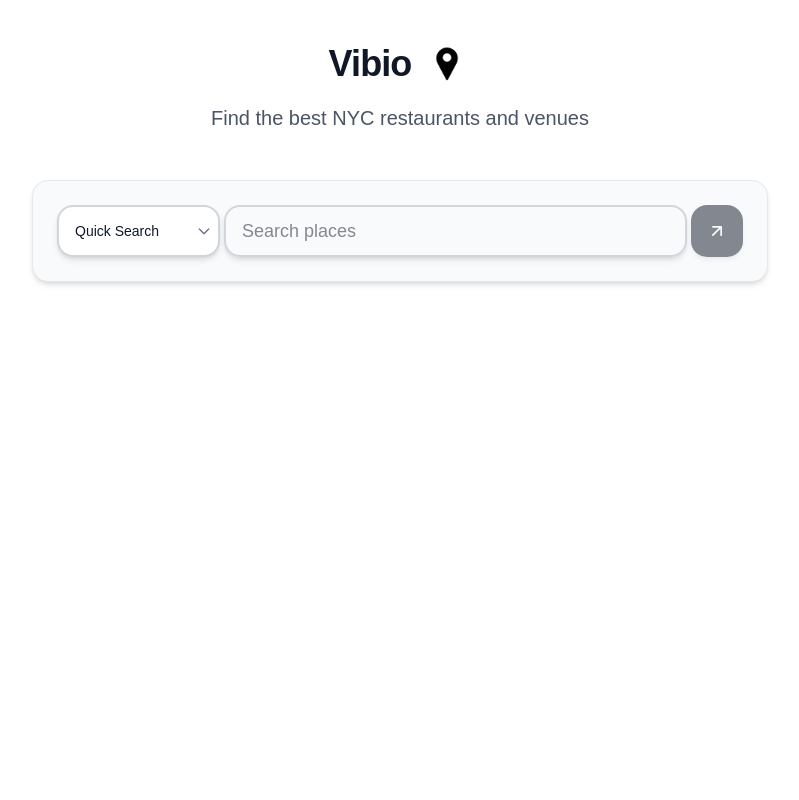
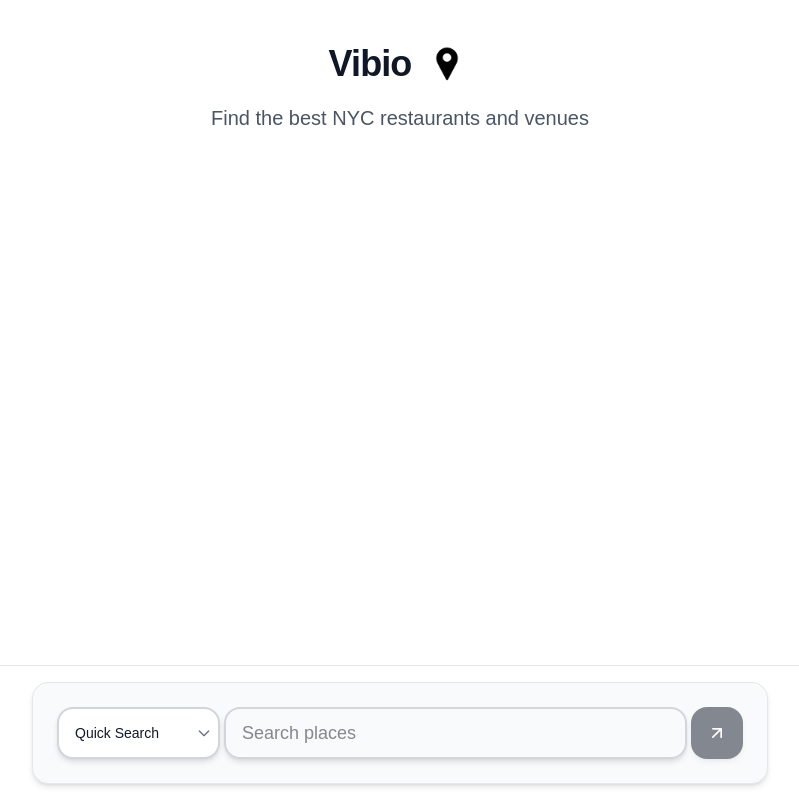
Before and after one commit to tom4sg/nyu-corner-datathon-2025, a Next.js app in the folder frontend/: page / in a window 1280 px wide. Shown: the whole page, without its empty margins (240-1039 px from the left). Built offline with nearby package versions, Linux system fonts and the light colour scheme.

Commit message:
change layout

```diff
--- a/frontend/src/app/page.tsx
+++ b/frontend/src/app/page.tsx
@@ -1,3 +1,138 @@
+// 'use client';
+
+// import { useState } from 'react';
+// import SearchBox from '@/components/SearchBox';
+// import ResultsList from '@/components/ResultsList';
+// import LLMResponseBox from '@/components/LLMResponseBox';
+// import { Place } from '@/types/place';
+
+// export default function Home() {
+//   const [places, setPlaces] = useState<Place[]>([]);
+//   const [llmResponse, setLlmResponse] = useState<string>('');
+//   const [loading, setLoading] = useState(false);
+//   const [error, setError] = useState<string | null>(null);
+//   const [query, setQuery] = useState('');
+
+//   const handleSearch = async (searchQuery: string, mode: string = 'quick') => {
+//     setLoading(true);
+//     setError(null);
+//     setQuery(searchQuery);
+
+//     try {
+//       // API URL must be set in production
+//       const apiUrl = process.env.NEXT_PUBLIC_API_URL;
+//       if (!apiUrl) {
+//         throw new Error('API URL not configured. Please set NEXT_PUBLIC_API_URL environment variable.');
+//       }
+
+//       const response = await fetch(`${apiUrl}/search`, {
+//         method: 'POST',
+//         headers: {
+//           'Content-Type': 'application/json',
+//         },
+//         body: JSON.stringify({
+//           query: searchQuery,
+//           mode: mode
+//         }),
+//       });
+
+//       if (!response.ok) {
+//         throw new Error('Search failed');
+//       }
+
+//       const data = await response.json();
+//       setPlaces(data.places || []);
+//       setLlmResponse(data.llm_response || '');
+//     } catch (err) {
+//       setError('Failed to search. Please try again.');
+//       console.error('Search error:', err);
+//     } finally {
+//       setLoading(false);
+//     }
+//   };
+
+//   return (
+//     <div className="min-h-screen bg-white">
+//       <div className="max-w-3xl mx-auto px-4 pt-10 pb-20">
+//         {/* Header */}
+//         <div className="text-center mb-12 space-y-4">
+//           <div className="flex items-center justify-center gap-3 mb-4 w-full">
+//             <h1 className="text-4xl font-bold text-gray-900 text-center tracking-tight">
+//               Vibio
+//             </h1>
+//             <img
+//               src="/vibio_pin_128x128.png"
+//               alt="Vibio Icon"
+//               className="w-12 h-12 object-contain"
+//             />
+//           </div>
+//           <p className="text-xl text-gray-600">
+//             Find the best NYC restaurants and venues
+//           </p>
+//         </div>
+
+//         {/* Search Section */}
+//         <div className="space-y-8">
+//           <SearchBox onSearch={handleSearch} loading={loading} />
+
+//           {/* Error Message */}
+//           {error && (
+//             <div className="p-4 bg-red-50 border border-red-200 rounded-lg">
+//               <p className="text-red-700">{error}</p>
+//             </div>
+//           )}
+
+//           {/* Results */}
+//           {places.length > 0 && (
+//             <div className="space-y-8">
+//               {/* LLM Response */}
+//               <LLMResponseBox
+//                 llmResponse={llmResponse}
+//                 query={query}
+//               />
+
+//               <div className="space-y-4">
+//                 <div className="flex justify-between items-center">
+//                   <h2 className="text-lg font-semibold text-gray-900">
+//                     Search Results
+//                   </h2>
+//                   <span className="text-gray-600">
+//                     {places.length} places found
+//                   </span>
+//                 </div>
+//                 <ResultsList places={places} />
+//               </div>
+//             </div>
+//           )}
+
+//           {/* AI Response Loading State */}
+//           {loading && (
+//             <div className="mb-6 animate-in fade-in duration-500">
+//               <div>
+//                 <h3 className="text-lg font-semibold text-gray-900 mb-2">
+//                   AI Response
+//                 </h3>
+//                 <div className="text-gray-700 leading-relaxed whitespace-pre-wrap text-justify font-inter">
+//                   <span className="inline-block w-2 h-4 bg-indigo-500 ml-1 animate-pulse"></span>
+//                 </div>
+//               </div>
+//             </div>
+//           )}
+
+//           {/* Empty State */}
+//           {!loading && places.length === 0 && query && !error && (
+//             <div className="text-center">
+//               <p className="text-gray-600 text-lg">
+//                 No places found for &quot;{query}&quot;. Try a different search term!
+//               </p>
+//             </div>
+//           )}
+//         </div>
+//       </div>
+//     </div>
+//   );
+// }
+
 'use client';
 
 import { useState } from 'react';
@@ -52,8 +187,10 @@ export default function Home() {
   };
 
   return (
-    <div className="min-h-screen bg-white">
-      <div className="max-w-3xl mx-auto px-4 pt-10 pb-20">
+    <div className="min-h-screen bg-white flex flex-col">
+      {/* Scrollable Content Area */}
+      <div className="flex-1 overflow-y-auto">
+        <div className="max-w-3xl mx-auto px-4 pt-10 pb-32">
           {/* Header */}
           <div className="text-center mb-12 space-y-4">
             <div className="flex items-center justify-center gap-3 mb-4 w-full">
@@ -71,20 +208,16 @@ export default function Home() {
             </p>
           </div>
 
-        {/* Search Section */}
-        <div className="space-y-8">
-          <SearchBox onSearch={handleSearch} loading={loading} />
-
           {/* Error Message */}
           {error && (
-            <div className="p-4 bg-red-50 border border-red-200 rounded-lg">
+            <div className="p-4 bg-red-50 border border-red-200 rounded-lg mb-8">
               <p className="text-red-700">{error}</p>
             </div>
           )}
 
           {/* Results */}
           {places.length > 0 && (
-            <div className="space-y-8">
+            <div className="space-y-8 mb-8">
               {/* LLM Response */}
               <LLMResponseBox
                 llmResponse={llmResponse}
@@ -129,6 +262,13 @@ export default function Home() {
           )}
         </div>
       </div>
+
+      {/* Fixed Search Box at Bottom */}
+      <div className="border-t border-gray-200 bg-white">
+        <div className="max-w-3xl mx-auto px-4 py-4">
+          <SearchBox onSearch={handleSearch} loading={loading} />
+        </div>
+      </div>
     </div>
   );
 }
```
Lines whose indentation alone changed are shown as unchanged.
